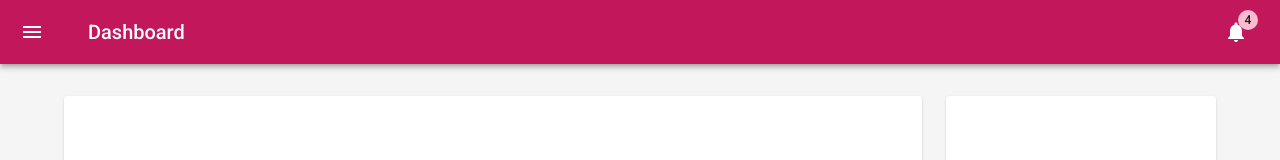
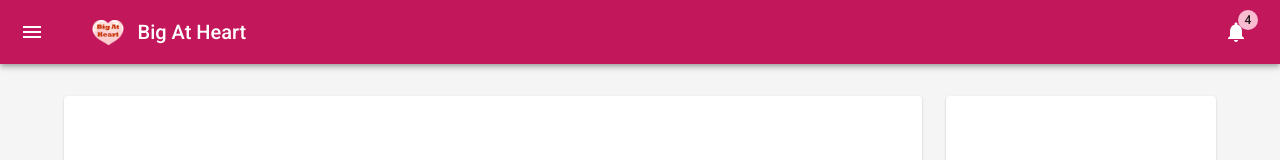
Before and after one commit to yizhong187/H4G, a React (Vite) app in the folder frontend/: page / in a window 1280 px wide. Shown: the top 160 px of the page. Built offline with nearby package versions, Linux system fonts and the light colour scheme.

Commit message:
passed toggleDrawer and isDrawerOpen to App.tsx

```diff
--- a/frontend/src/components/UserNavbar.tsx
+++ b/frontend/src/components/UserNavbar.tsx
@@ -1,4 +1,4 @@
-import React, { useState } from "react";
+import React from "react";
 import {
   AppBar,
   Toolbar,
@@ -6,7 +6,6 @@ import {
   Typography,
   Drawer,
   List,
-  Divider,
   CssBaseline,
   Box,
   Badge,
@@ -15,24 +14,27 @@ import MenuIcon from "@mui/icons-material/Menu";
 import ChevronLeftIcon from "@mui/icons-material/ChevronLeft";
 import NotificationsIcon from "@mui/icons-material/Notifications";
 import { mainListItems, secondaryListItems } from "./listitems";
+import logo from "../assets/BigAtHeartLogo.webp";
 
-const drawerWidth = 240;
+const drawerWidth = 200;
 
-const UserNavbar: React.FC = () => {
-  const [open, setOpen] = useState(false);
+type UserNavbarProps = {
+  isDrawerOpen: boolean;
+  toggleDrawer: () => void;
+};
 
-  const toggleDrawer = () => {
-    setOpen(!open);
-  };
-
+const UserNavbar: React.FC<UserNavbarProps> = ({
+  isDrawerOpen,
+  toggleDrawer,
+}) => {
   return (
     <Box sx={{ display: "flex" }}>
       <CssBaseline />
       <AppBar
         position="absolute"
         sx={{
-          width: open ? `calc(100% - ${drawerWidth}px)` : "100%",
-          ml: open ? `${drawerWidth}px` : 0,
+          width: isDrawerOpen ? `calc(100% - ${drawerWidth}px)` : "100%",
+          ml: isDrawerOpen ? `${drawerWidth}px` : 0,
           transition: (theme) =>
             theme.transitions.create(["margin", "width"], {
               easing: theme.transitions.easing.sharp,
@@ -42,10 +44,10 @@ const UserNavbar: React.FC = () => {
       >
         <Toolbar
           sx={{
-            pr: "24px", // keep right padding when drawer closed
+            pr: "24px",
           }}
         >
-          {!open && (
+          {!isDrawerOpen && (
             <IconButton
               edge="start"
               color="inherit"
@@ -58,6 +60,11 @@ const UserNavbar: React.FC = () => {
               <MenuIcon />
             </IconButton>
           )}
+          <img
+            src={logo}
+            alt="Big At Heart Logo"
+            style={{ height: "25px", marginRight: "10px" }}
+          />
           <Typography
             component="h1"
             variant="h6"
@@ -65,7 +72,7 @@ const UserNavbar: React.FC = () => {
             noWrap
             sx={{ flexGrow: 1 }}
           >
-            Dashboard
+            Big At Heart
           </Typography>
           <IconButton color="inherit">
             <Badge badgeContent={4} color="secondary">
@@ -76,7 +83,7 @@ const UserNavbar: React.FC = () => {
       </AppBar>
       <Drawer
         variant="persistent"
-        open={open}
+        open={isDrawerOpen}
         sx={{
           width: drawerWidth,
           flexShrink: 0,
```
